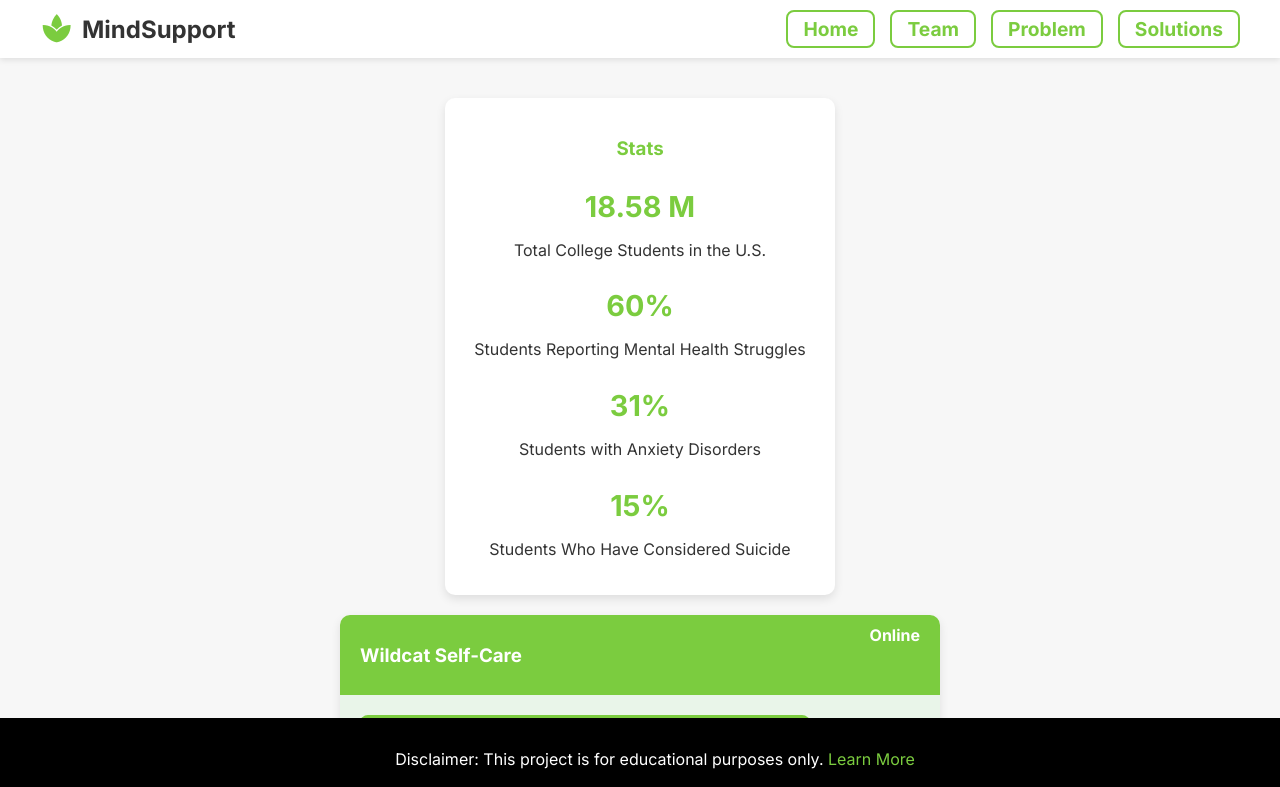
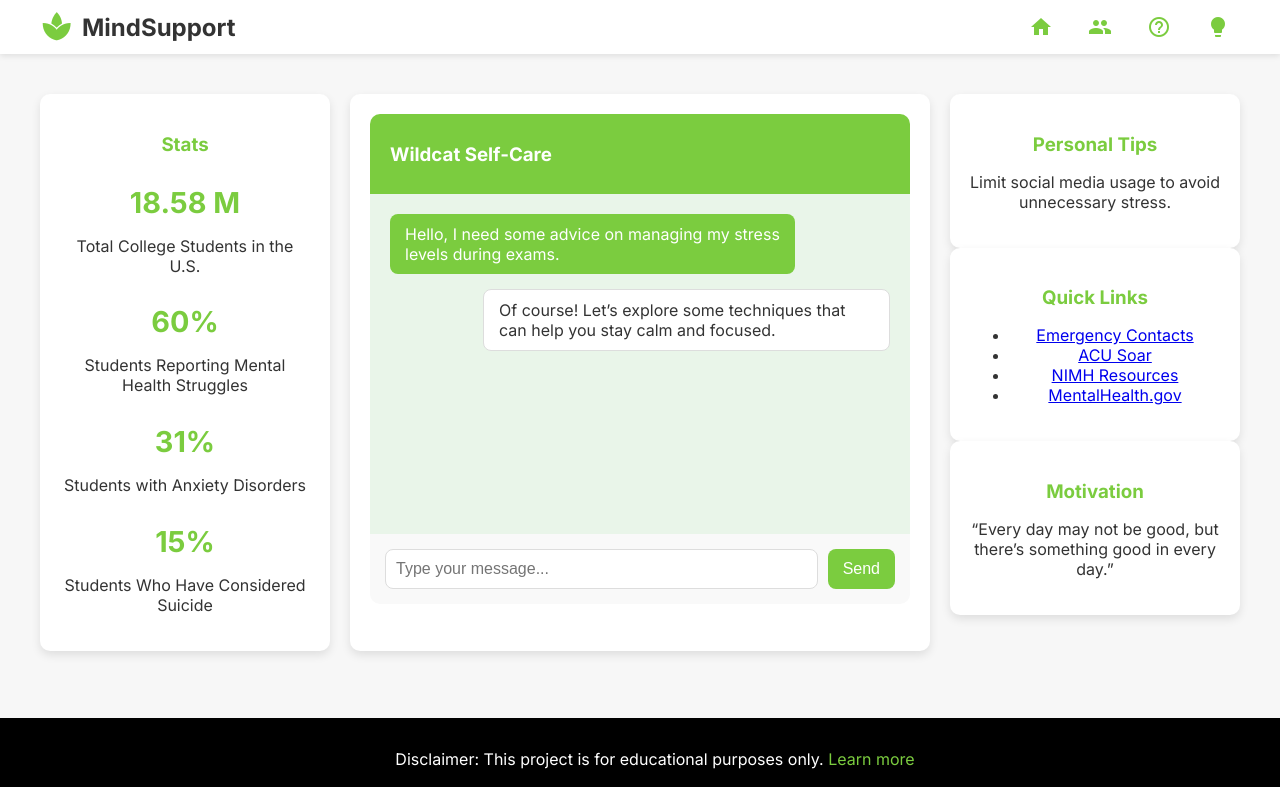
Before and after one commit to alinganil/mentalhealth_chatbot, a website: page CHATBOTPAGE.html in a window 1280 px wide. Shown: the top 787 px of the page. Drawn offline with Linux system fonts and the light colour scheme.

Commit message:
Update CHATBOTPAGE.html

```diff
--- a/CHATBOTPAGE.html
+++ b/CHATBOTPAGE.html
@@ -63,28 +63,41 @@
     }
 
     nav a {
-      position: relative;
+      display: flex;
+      align-items: center;
+      gap: 8px;
       text-decoration: none;
       font-weight: bold;
       color: var(--primary-color);
-      font-size: 1.2rem;
-      border: 2px solid var(--primary-color);
-      padding: 5px 15px;
-      border-radius: 8px;
+      padding: 5px 10px;
+      border-radius: 5px;
       transition: all 0.3s ease;
     }
 
     nav a:hover {
-      background-color: var(--primary-color);
-      color: var(--white);
+      background-color: var(--hover-bg);
+    }
+
+    nav a .material-icons {
+      font-size: 1.5rem;
+    }
+
+    nav a span {
+      display: none;
+      font-size: 1rem;
+    }
+
+    nav a:hover span {
+      display: inline;
     }
 
     .container {
-      display: flex;
-      flex-direction: column;
-      align-items: center;
+      display: grid;
+      grid-template-columns: 1fr 2fr 1fr;
       gap: 20px;
       padding: 40px;
+      max-width: 1200px;
+      margin: auto;
     }
 
     .stats, .quick-links, .personal-tips {
@@ -92,8 +105,6 @@
       border-radius: 10px;
       box-shadow: 0px 4px 10px rgba(0, 0, 0, 0.1);
       padding: 20px;
-      width: 100%;
-      max-width: 350px;
       text-align: center;
     }
 
@@ -114,10 +125,9 @@
       background: var(--white);
       border-radius: 10px;
       box-shadow: 0px 4px 10px rgba(0, 0, 0, 0.1);
-      width: 100%;
-      max-width: 600px;
       display: flex;
       flex-direction: column;
+      padding: 20px;
     }
 
     .chatbox-header {
@@ -125,8 +135,6 @@
       color: var(--white);
       padding: 10px 20px;
       font-weight: bold;
-      display: flex;
-      justify-content: space-between;
       border-radius: 10px 10px 0 0;
     }
 
@@ -213,10 +221,10 @@
     <span>MindSupport</span>
   </div>
   <nav>
-    <a href="index.html">Home</a>
-    <a href="team.html">Team</a>
-    <a href="problem.html">Problem</a>
-    <a href="solutions.html">Solutions</a>
+    <a href="index.html"><span class="material-icons">home</span><span>Home</span></a>
+    <a href="team.html"><span class="material-icons">group</span><span>Team</span></a>
+    <a href="problem.html"><span class="material-icons">help_outline</span><span>Problem</span></a>
+    <a href="solutions.html"><span class="material-icons">lightbulb</span><span>Solutions</span></a>
   </nav>
 </header>
 
@@ -247,7 +255,6 @@
     <div class="chatbox">
       <div class="chatbox-header">
         <h3>Wildcat Self-Care</h3>
-        <span>Online</span>
       </div>
       <div class="chatbox-body">
         <div class="message user">Hello, I need some advice on managing my stress levels during exams.</div>
@@ -259,16 +266,31 @@
       </div>
     </div>
 
-    <!-- Personal Tips Section -->
-    <div class="personal-tips">
-      <h3>Personal Tips</h3>
-      <p id="personal-tip">"Loading personalized tip..."</p>
+    <!-- Personal Tips, Quick Links, and Motivation Section -->
+    <div>
+      <div class="personal-tips">
+        <h3>Personal Tips</h3>
+        <p id="personal-tip">"Loading personalized tip..."</p>
+      </div>
+      <div class="quick-links">
+        <h3>Quick Links</h3>
+        <ul>
+          <li><a href="https://988lifeline.org/" target="_blank">Emergency Contacts</a></li>
+          <li><a href="https://acu.edu/medical-and-counseling-care/" target="_blank">ACU Soar</a></li>
+          <li><a href="https://www.nimh.nih.gov/" target="_blank">NIMH Resources</a></li>
+          <li><a href="https://www.mentalhealth.gov/" target="_blank">MentalHealth.gov</a></li>
+        </ul>
+      </div>
+      <div class="personal-tips">
+        <h3>Motivation</h3>
+        <p>“Every day may not be good, but there’s something good in every day.”</p>
+      </div>
     </div>
   </div>
 </main>
 
 <footer>
-  <p>Disclaimer: This project is for educational purposes only. <a href="how-it-works.html">Learn More</a></p>
+  <p>Disclaimer: This project is for educational purposes only. <a href="#">Learn more</a></p>
 </footer>
 
 <script>
```
